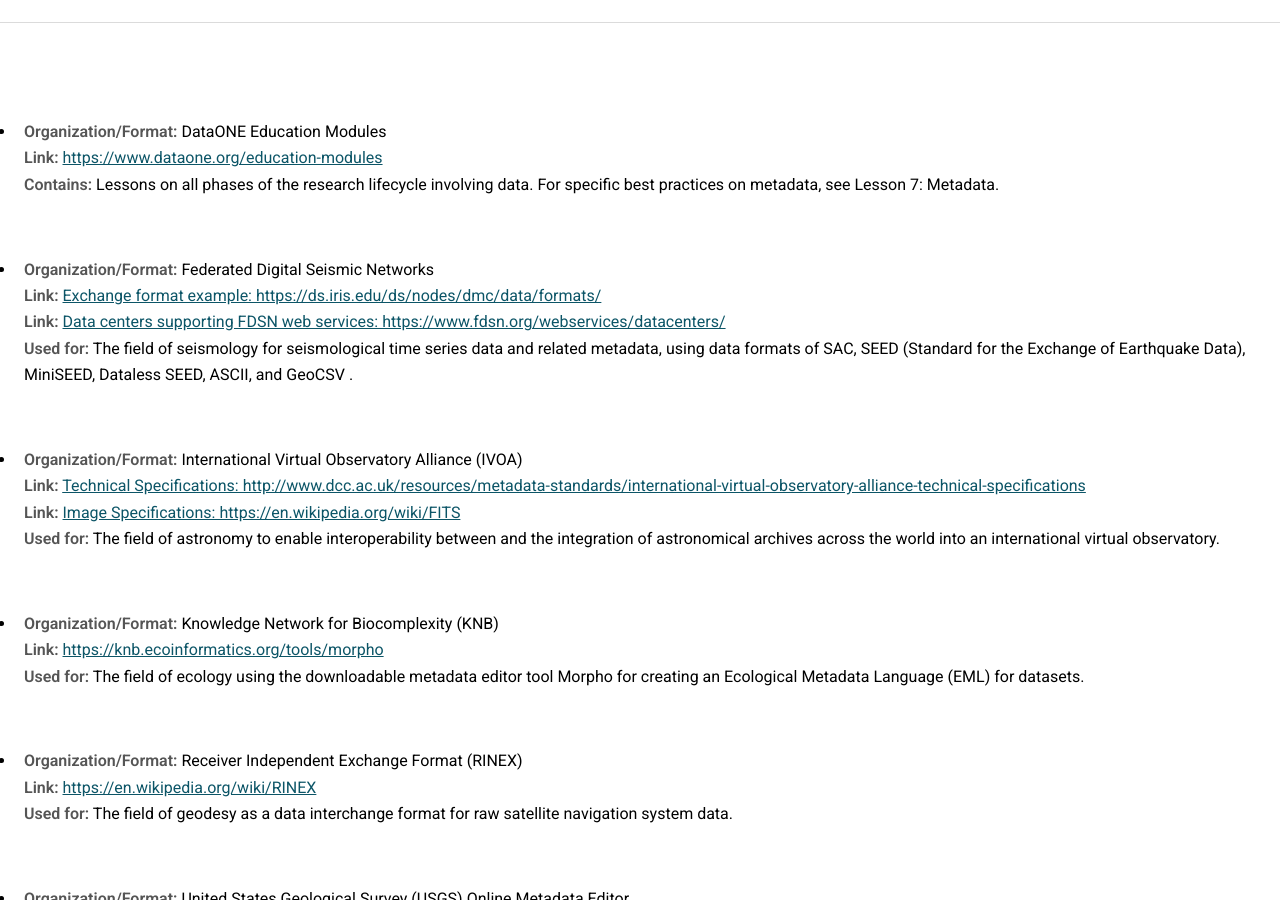
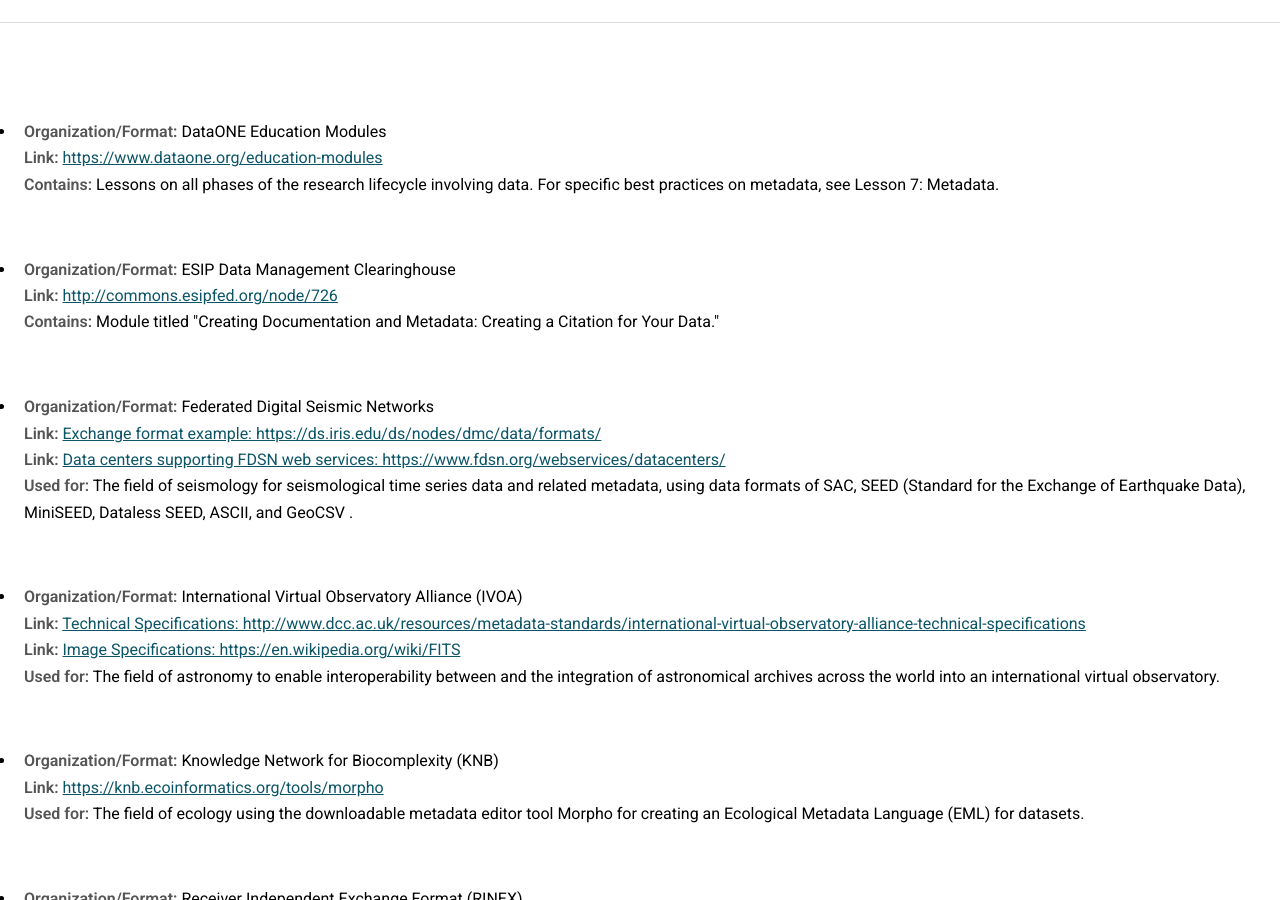
Before and after one commit to bfe-inf/toolkit, a Jekyll site: the page bp&s-metadata.html, which Jekyll copies as it is, in a window 1280 px wide and 900 px high, scrolled down 622 px. Built offline with Jekyll 4.4.1, drawn with Linux system fonts in a browser that asks for light colours.

Commit message:
Update bp&s-metadata.html

```diff
--- a/bp&s-metadata.html
+++ b/bp&s-metadata.html
@@ -55,6 +55,11 @@
 		   				<strong>Contains:</strong> Lessons on all phases of the research lifecycle involving data. For specific best practices on metadata, see Lesson 7: Metadata.</li><br/>
       					</ul>
 					<ul>
+	     					<li> <strong>Organization/Format:</strong> ESIP Data Management Clearinghouse <br/>
+             	   				<strong>Link:</strong> <a href="http://commons.esipfed.org/node/726" target="_blank">http://commons.esipfed.org/node/726</a><br/>
+		   				<strong>Contains:</strong> Module titled "Creating Documentation and Metadata: Creating a Citation for Your Data."</li><br/>
+      					</ul>
+					<ul>
 	     					<li> <strong>Organization/Format:</strong> Federated Digital Seismic Networks <br/>
              	   				<strong>Link:</strong> <a href="https://ds.iris.edu/ds/nodes/dmc/data/formats/" target="_blank">Exchange format example: https://ds.iris.edu/ds/nodes/dmc/data/formats/</a><br/>
 		   				<strong>Link:</strong> <a href="https://www.fdsn.org/webservices/datacenters/ " target="_blank">Data centers supporting FDSN web services: https://www.fdsn.org/webservices/datacenters/ </a><br/>
```
